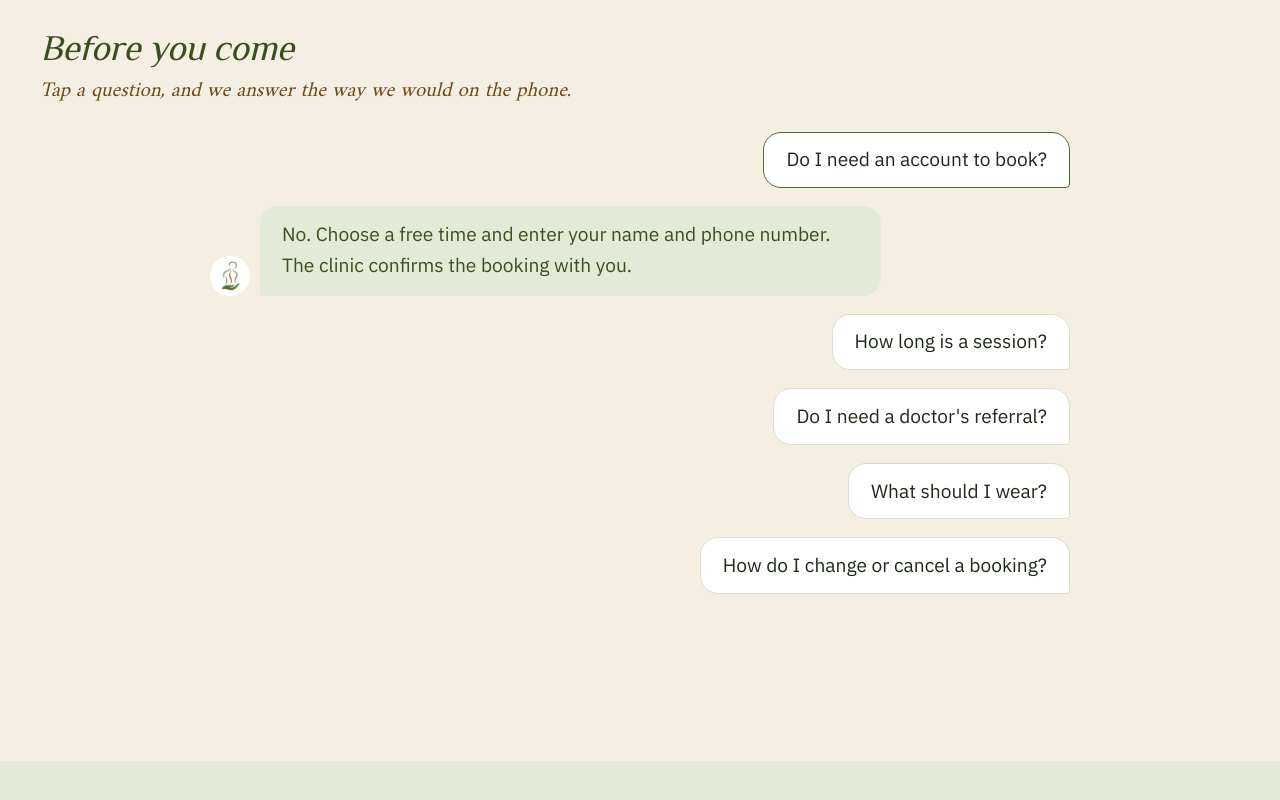
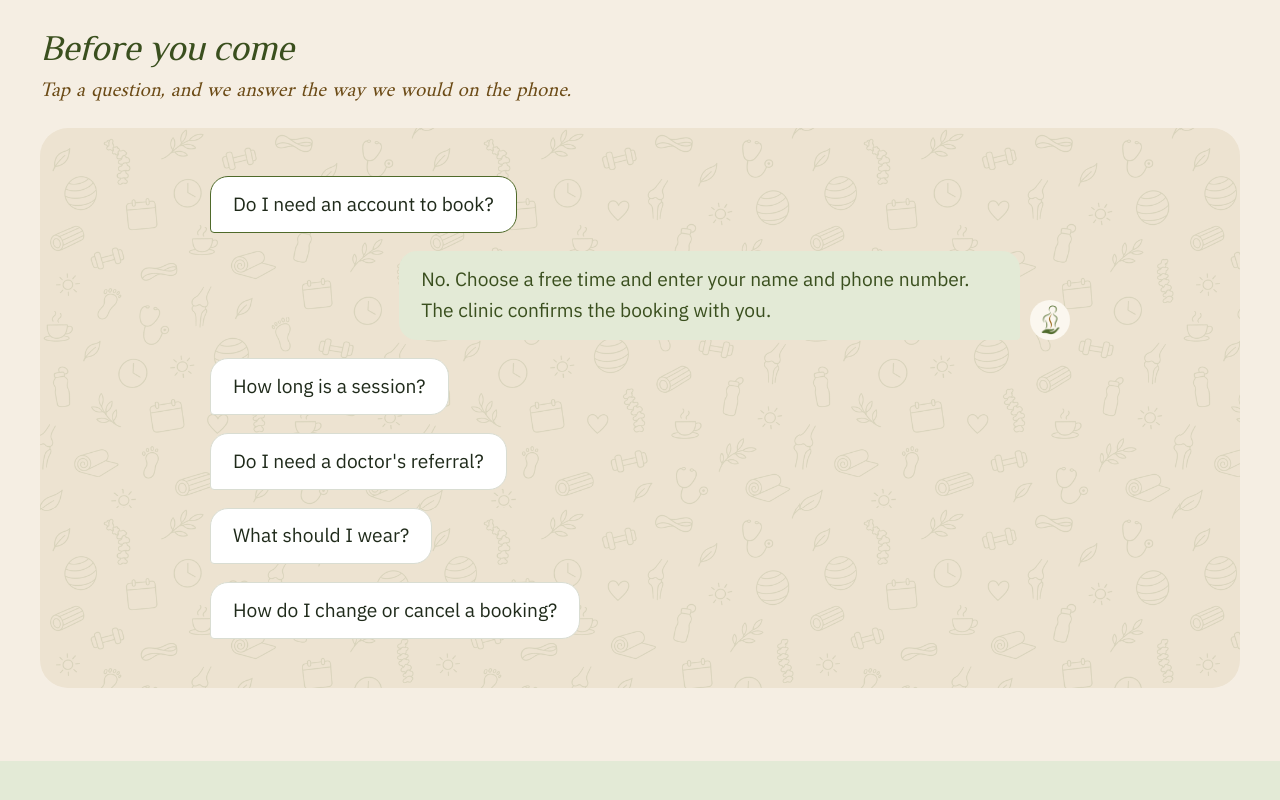
Before and after one commit to manarnofal2004/physio-clinic, a React (Vite) app in the folder client/: page / in a window 1280 px wide. Shown: the part 3040-3840 px from the top of the page. Built offline with nearby package versions, Linux system fonts and the light colour scheme; a web font is replaced by a local one.

Commit message:
feat(client): FAQ visitor on the start side, clinic on the end side, on a chat wallpaper of clinic doodles

```diff
--- a/client/src/features/landing/FaqSection.tsx
+++ b/client/src/features/landing/FaqSection.tsx
@@ -9,8 +9,8 @@ type Question = (typeof questions)[number];
 const TYPING_MS = 700; // how long the clinic "types" before the answer appears
 
 // The questions as a quiet message thread with the clinic: the visitor's questions
-// sit on one side as bubbles, and tapping one makes Sanad "type" for a moment and
-// answer in a pale olive bubble on the other side. One answer is open at a time;
+// sit on the start side as bubbles, and tapping one makes Sanad "type" for a moment
+// and answer in a pale olive bubble on the end side. One answer is open at a time;
 // the first one is open to show how it works.
 export const FaqSection = () => {
   const { t } = useTranslation();
@@ -35,15 +35,16 @@ export const FaqSection = () => {
     setTyping(!reduceMotion);
   };
 
-  // Sanad's side of the thread: the logo in a small circle, then a bubble.
+  // Sanad's side of the thread (the end side): a bubble, then the logo in a circle.
   const reply = (key: string, content: ReactNode, label?: string) => (
     <Box
       key={key}
       sx={{
         display: "flex",
+        flexDirection: "row-reverse",
         alignItems: "flex-end",
         gap: 1.25,
-        alignSelf: "flex-start",
+        alignSelf: "flex-end",
         maxWidth: { xs: "92%", md: "78%" },
         "@keyframes faqPop": {
           from: { opacity: 0, transform: "translateY(6px) scale(0.97)" },
@@ -63,7 +64,7 @@ export const FaqSection = () => {
           p: "5px",
           boxSizing: "border-box",
           borderRadius: "50%",
-          bgcolor: "background.paper",
+          bgcolor: "#fbf7ef", // light in both modes, so the olive logo shows
           flexShrink: 0,
         }}
       />
@@ -74,7 +75,7 @@ export const FaqSection = () => {
           color: "primary.dark",
           px: 2.75,
           py: 1.75,
-          borderRadius: "18px 18px 18px 4px",
+          borderRadius: "18px 18px 4px 18px",
           fontSize: "1.2rem",
           lineHeight: 1.6,
         }}
@@ -108,11 +109,49 @@ export const FaqSection = () => {
 
   return (
     <LandingSection id="faq" title={t("landing.faq.title")} intro={t("landing.faq.intro")} alignTop>
+      {/* The thread sits on a chat wallpaper: faint line drawings from the clinic
+          (leaves, dumbbells, a spine, a calendar...), drawn through a mask so their
+          colour follows the theme. */}
       <Box
         sx={{
+          position: "relative",
+          mt: { xs: 2, md: 2.5 },
+          borderRadius: "28px",
+          // A shade darker than the page, so it reads as a chat window.
+          bgcolor: (th) => (th.palette.mode === "light" ? "#ede3d1" : th.palette.background.paper),
+          overflow: "hidden",
+          minHeight: { md: "calc(100svh - 240px)" },
+          display: "flex",
+          alignItems: "center",
+          px: { xs: 2, md: 5 },
+          py: { xs: 3, md: 3.5 },
+          // Short laptop screens: a tighter thread so the section fits one screen.
+          "@media (min-width: 900px) and (max-height: 760px)": {
+            py: 2,
+            "& .faq-thread": { gap: 1.25 },
+            "& .faq-thread .MuiButtonBase-root": { py: 1 },
+          },
+        }}
+      >
+        <Box
+          aria-hidden
+          sx={{
+            position: "absolute",
+            inset: 0,
+            bgcolor: "primary.main",
+            opacity: (th) => (th.palette.mode === "light" ? 0.13 : 0.18),
+            maskImage: "url(/images/chat-pattern.png)",
+            maskSize: "380px",
+            maskRepeat: "repeat",
+          }}
+        />
+        <Box
+          className="faq-thread"
+          sx={{
+            position: "relative",
+            width: "100%",
             maxWidth: 860,
             mx: "auto",
-          mt: { xs: 2, md: 3 },
             display: "flex",
             flexDirection: "column",
             gap: 2.25,
@@ -127,7 +166,8 @@ export const FaqSection = () => {
                   aria-expanded={isOpen}
                   aria-controls={`faq-answer-${n}`}
                   sx={{
-                  alignSelf: "flex-end",
+                    // The visitor's side of the thread (the start side).
+                    alignSelf: "flex-start",
                     maxWidth: { xs: "88%", md: "70%" },
                     textAlign: "start",
                     px: 2.75,
@@ -135,7 +175,7 @@ export const FaqSection = () => {
                     bgcolor: "background.paper",
                     border: 1,
                     borderColor: isOpen ? "primary.main" : "divider",
-                  borderRadius: "18px 18px 4px 18px",
+                    borderRadius: "18px 18px 18px 4px",
                     fontFamily: "inherit",
                     fontSize: "1.2rem",
                     color: "text.primary",
@@ -162,6 +202,7 @@ export const FaqSection = () => {
             );
           })}
         </Box>
+      </Box>
     </LandingSection>
   );
 };
```
Also changed, not shown: client/public/images/chat-pattern.png (added). Lines whose indentation alone changed are shown as unchanged.
